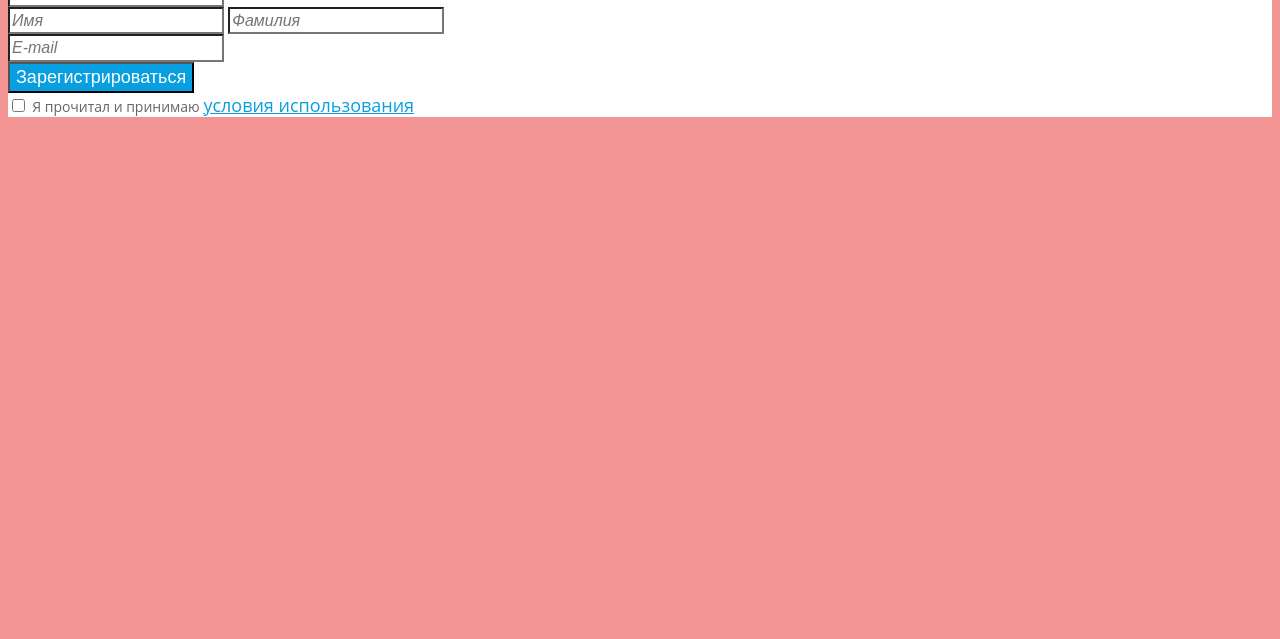
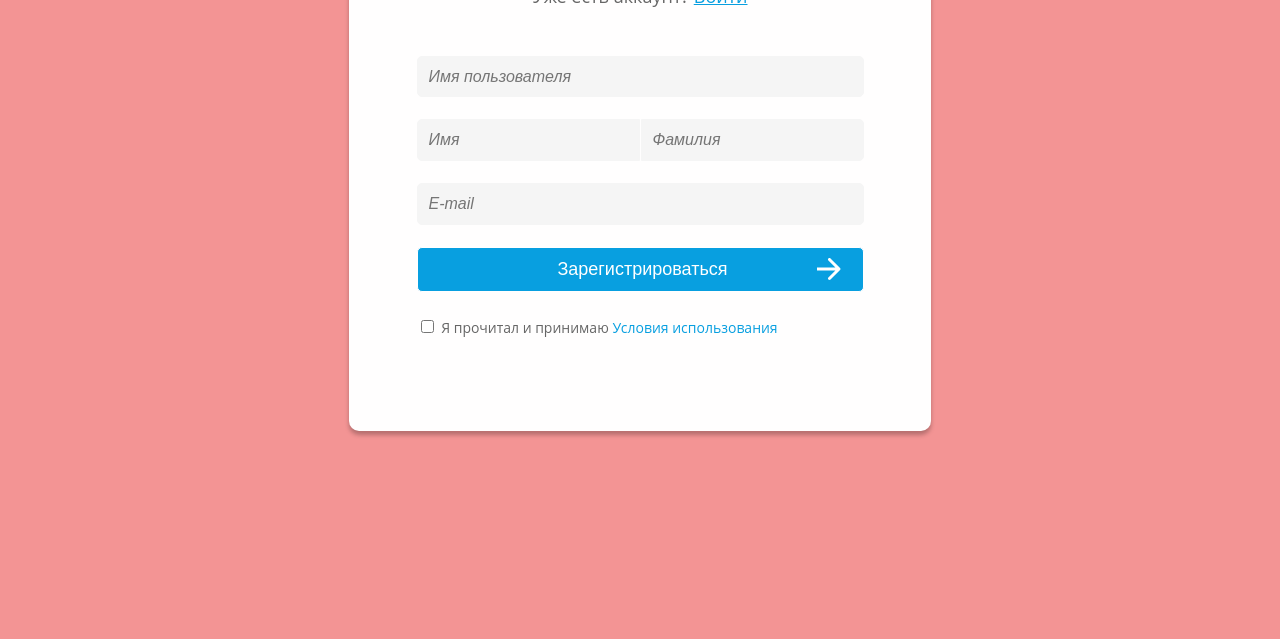
Before and after one commit to mdafanasiev/html-css-course, a plain HTML site: page 2-Form/index.html in a window 1280 px wide. Shown: the part 161-800 px from the top of the page. Drawn offline with Linux system fonts and the light colour scheme.

Commit message:
Add flexbox model to register form

```diff
--- a/2-Form/index.html
+++ b/2-Form/index.html
@@ -10,23 +10,30 @@
         <main>
             <form action="/mainpage" method="post">
                 <h1>Регистрация</h1>
-                <p>Уже есть аккаунт? <a href="#">Войти</a></p>
+                <div class="hasaccount">
+                    <span class="hasaccount">
+                        Уже есть аккаунт? <a href="#">Войти</a>
+                    </span>
+                </div>
 
-                <div>
+                <div class="main-container">
                     <input
                         type="text"
                         name="username"
                         id="username"
                         placeholder="Имя пользователя"
                         required
+                        class="item enter-data"
                     />
-                    <div>
+
+                    <div class="user-info-container">
                         <input
                             type="text"
                             name="firstname"
                             id="firstname"
                             placeholder="Имя"
                             required
+                            class="item enter-data"
                         />
                         <input
                             type="text"
@@ -34,17 +41,21 @@
                             id="lastname"
                             placeholder="Фамилия"
                             required
+                            class="item enter-data"
                         />
                     </div>
+
                     <input
                         type="email"
                         name="email"
                         id="email"
                         placeholder="E-mail"
+                        class="item enter-data"
                     />
-                </div>
 
-                <button type="submit">Зарегистрироваться</button>
+                    <button type="submit" class="item">
+                        <span id="register-button">Зарегистрироваться</span>
+                    </button>
 
                     <div>
                         <input
@@ -52,11 +63,13 @@
                             name="useterms"
                             id="useterms"
                             value=""
+                            class="item"
                         />
                         <label for="useterms"
                             >Я прочитал и принимаю
-                        <a href="#">условия использования</a></label
+                            <a href="#">Условия использования</a></label
                         >
+                    </div>
                 </div>
             </form>
         </main>
--- a/2-Form/styles/styles.css
+++ b/2-Form/styles/styles.css
@@ -1,10 +1,20 @@
+* {
+    box-sizing: border-box;
+}
 body {
-    background-color: rgba(243, 148, 148, 1);
+    margin: 0;
+    background: rgba(243, 148, 148, 1);
+    font-weight: 400;
+    font-size: 18px;
 }
 
 form {
     font-family: "Open Sans", sans-serif;
     background-color: rgba(255, 254, 254, 1);
+    margin: 0 auto;
+    max-width: 582px;
+    border-radius: 10px;
+    box-shadow: 0px 4px 4px 0px rgba(0, 0, 0, 0.25);
 }
 
 h1 {
@@ -12,24 +22,23 @@ h1 {
     font-size: 36px;
     line-height: 49.03px;
     color: rgba(51, 51, 51, 1);
+    text-align: center;
+    padding-top: 72px;
+    margin-bottom: 0;
 }
 
 p {
-    font-weight: 400;
-    font-size: 18px;
     line-height: 24.51px;
     color: rgba(102, 102, 102, 1);
+    text-align: center;
 }
 
 a {
-    font-weight: 400;
-    font-size: 18px;
     line-height: 24.51px;
     color: rgba(8, 159, 224, 1);
 }
 
 input {
-    background-color: rgba(255, 255, 255, 1);
     font-size: 16px;
     font-style: italic;
     line-height: 21.79px;
@@ -42,6 +51,7 @@ button {
     font-weight: 400;
     font-size: 18px;
     line-height: 24.51px;
+    position: relative;
 }
 
 label {
@@ -50,3 +60,62 @@ label {
     line-height: 19.07px;
     color: rgba(102, 102, 102, 1);
 }
+
+label[for="useterms"] a {
+    text-decoration: none;
+}
+.main-container {
+    display: flex;
+    flex-direction: column;
+    flex-wrap: wrap;
+    gap: 22px;
+    align-content: center;
+    justify-content: center;
+    padding-bottom: 91px;
+    padding-right: 94px;
+    padding-left: 94px;
+}
+
+.item {
+    border-radius: 5px;
+    border: 1px solid;
+    padding-left: 11px;
+    padding-bottom: 9px;
+    padding-top: 9px;
+}
+
+input.item {
+    background-color: rgb(245, 245, 245);
+    border-color: rgb(245, 245, 245);
+}
+.user-info-container {
+    display: flex;
+    gap: 1px;
+}
+
+#firstname {
+    border-top-right-radius: 0;
+    border-bottom-right-radius: 0;
+}
+
+#lastname {
+    border-top-left-radius: 0;
+    border-bottom-left-radius: 0;
+}
+
+.hasaccount {
+    line-height: 24.51px;
+    color: rgba(102, 102, 102, 1);
+    text-align: center;
+    margin-bottom: 47px;
+}
+
+#register-button::after {
+    content: url("../images/Arrow.svg");
+    position: absolute;
+    right: 22px;
+}
+
+.enter-data:focus {
+    background-color: rgba(255, 255, 255, 1);
+}
```
Also changed, not shown: 2-Form/images/Arrow.svg (added). Lines whose indentation alone changed are shown as unchanged.
